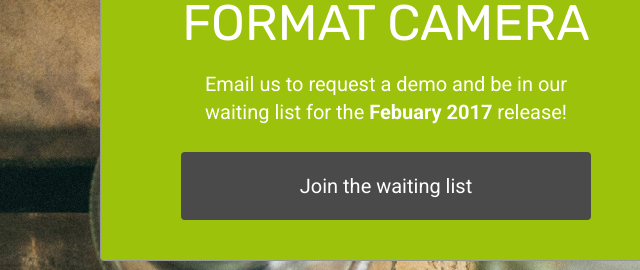
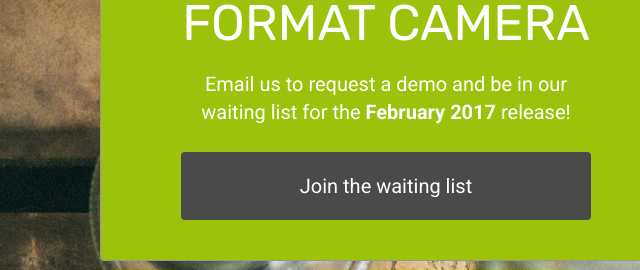
Before and after one commit to SilentStealth0/Codecademy-Fotomatic, a plain HTML site: page index.html in a window 1280 px wide. Shown: the part 350-620 px from the top of the page, 0-640 px from the left. Drawn offline with Linux system fonts and the light colour scheme; a web font is replaced by a local one.

Commit message:
Added classes

```diff
--- a/index.html
+++ b/index.html
@@ -44,11 +44,11 @@
             <h2 class="cursive">Instant</h2>
             <h1 class="striking">FORMAT CAMERA</h1>
           </div>
-          <div class="email">
+          <div class="email hide">
             <span>
-              Email us to request a demo and be in our waiting list for the <strong>Febuary 2017</strong> release!
+              Email us to request a demo and be in our waiting list for the <strong>February 2017</strong> release!
             </span>
-            <div class="button">Join the waiting list</div>
+            <div class="button hide">Join the waiting list</div>
           </div>
         </div>
       </div>
```
